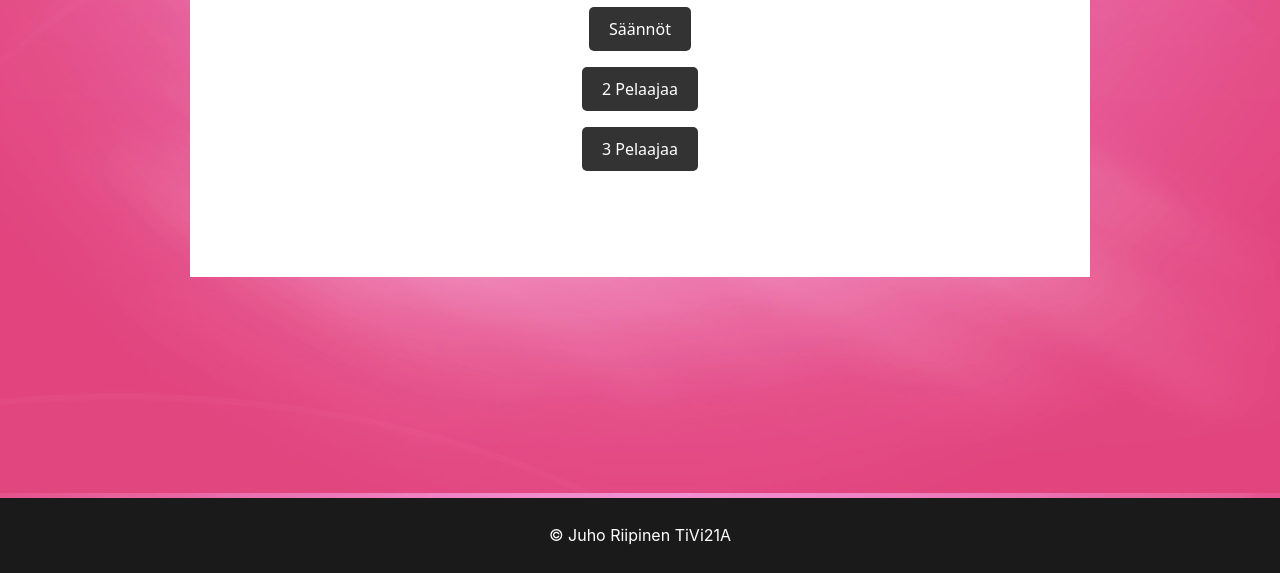
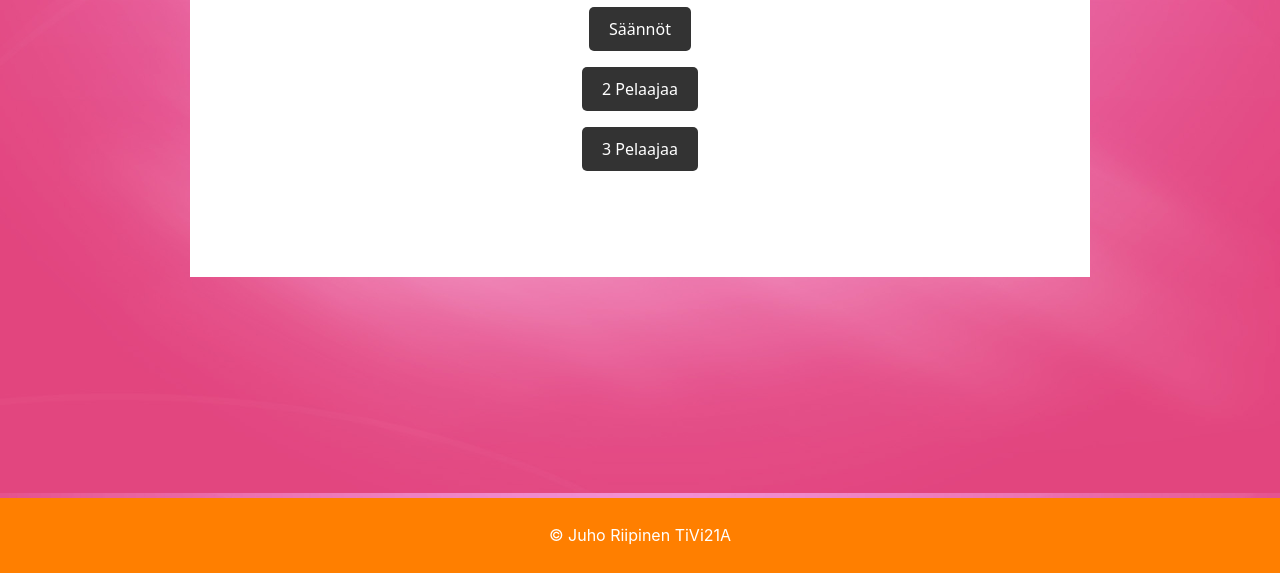
Before and after one commit to eetusva/sikanoppapeli, a plain HTML site: page sika.html in a window 1280 px wide. Shown: the part 227-800 px from the top of the page. Drawn offline with nearby package versions, Linux system fonts and the light colour scheme.

Commit message:
Add files via upload

```diff
--- a/styling.css
+++ b/styling.css
@@ -91,7 +91,7 @@ footer {
     /* Height of the footer*/
     height: 40px;
     margin-top:20px;
-    background-color: #1a1a1a;
+    background-color: #ff7f00;
 
   }
 
```
